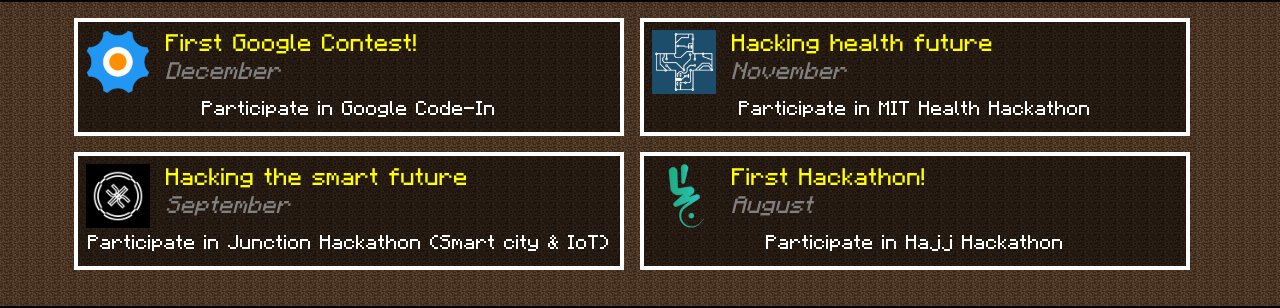
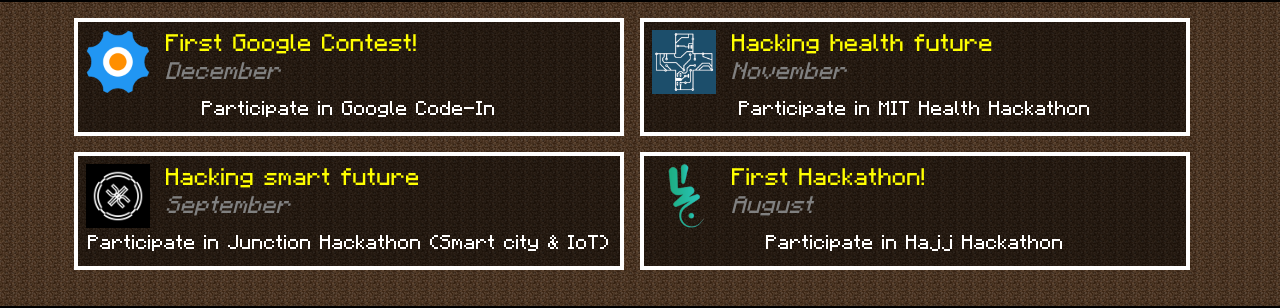
Before and after one commit to iHDeveloper/iHDeveloper, an Angular app: page /awards in a window 1280 px wide. Shown: the part 948-1256 px from the top of the page. Built offline with nearby package versions, Linux system fonts and the light colour scheme.

Commit message:
fix: award title was too long

```diff
--- a/src/app/page-awards/page-awards.component.html
+++ b/src/app/page-awards/page-awards.component.html
@@ -47,7 +47,7 @@
             <span description>Participate in MIT Health Hackathon</span>
         </hd-award>
         <hd-award month="September" img="junction-logo.png">
-            <span name>Hacking the smart future</span>
+            <span name>Hacking smart future</span>
             <span description>Participate in Junction Hackathon (Smart city & IoT)</span>
         </hd-award>
         <hd-award month="August" img="hajj-hackathon-logo.png">
```
